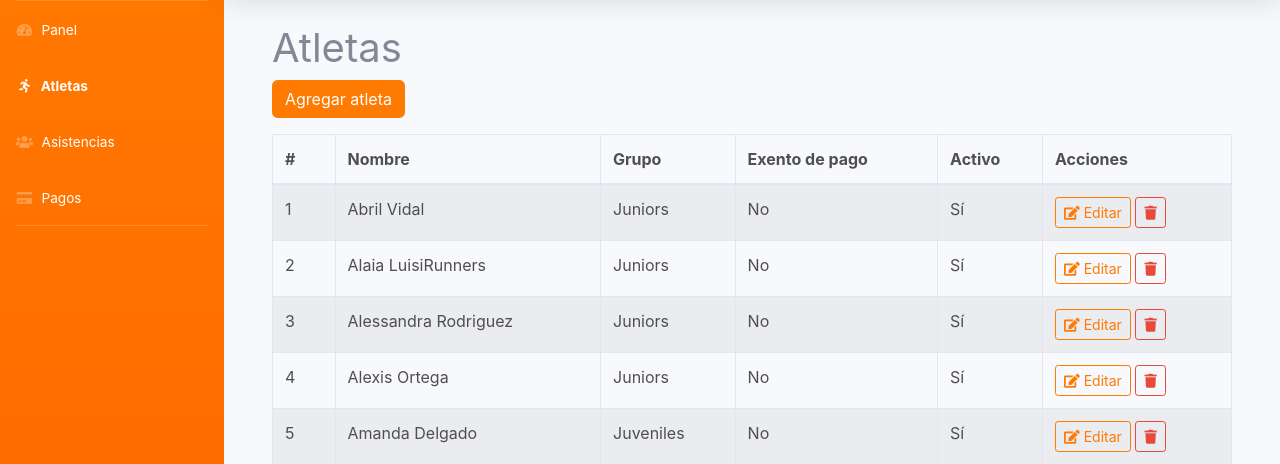
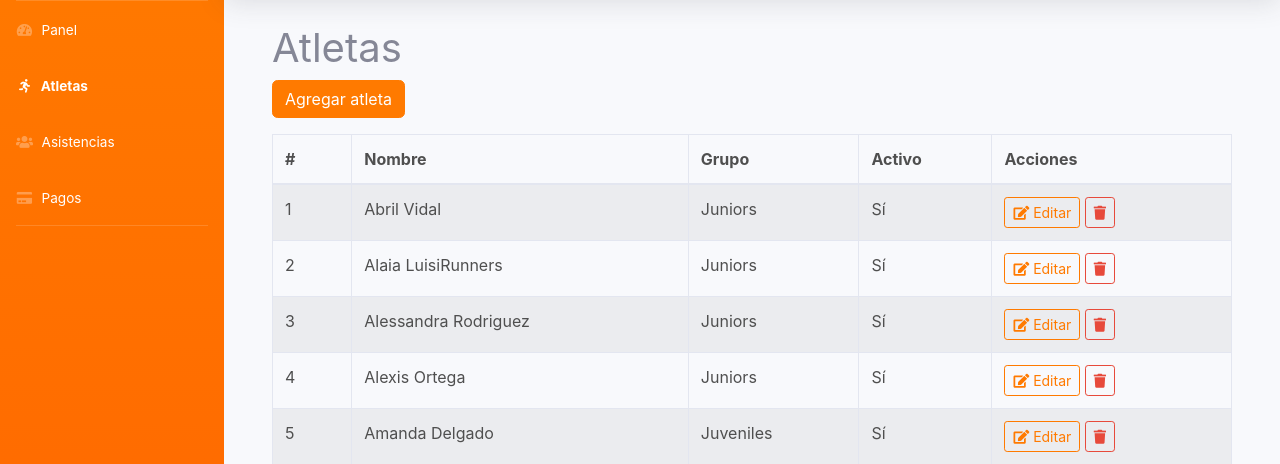
Before and after one commit to cgmark101/luisirunners, a Django app: page /gestion/pagos/atletas/ in a window 1280 px wide. Shown: the part 70-534 px from the top of the page. Run offline with Django 5.2, Linux system fonts and the light colour scheme; a user stored in the database is signed in; data comes from the database, SQL or seed files in the repository; some libraries are stand-ins or nearby versions.

Commit message:
Remove 'Exento de pago' column from athlete list and update related templates

```diff
--- a/gestion/templates/_atleta_row.html
+++ b/gestion/templates/_atleta_row.html
@@ -2,7 +2,6 @@
   <td>{{ index|default:1 }}</td>
   <td>{{ a.first_name }} {{ a.last_name }}</td>
   <td>{% if a.grupo %}{{ a.grupo.nombre }}{% else %}&mdash;{% endif %}</td>
-  <td>{% if a.exento_pago %}Sí{% else %}No{% endif %}</td>
   <td>{% if a.is_active %}Sí{% else %}No{% endif %}</td>
   <td>
     {% if request.user.is_staff %}
--- a/gestion/templates/atletas.html
+++ b/gestion/templates/atletas.html
@@ -48,7 +48,6 @@
           <th>#</th>
           <th>Nombre</th>
           <th>Grupo</th>
-          <th>Exento de pago</th>
           <th>Activo</th>
           <th>Acciones</th>
         </tr>
@@ -57,7 +56,7 @@
         {% for a in alumnos %}
           {% include '_atleta_row.html' with a=a index=forloop.counter0|add:alumnos.start_index %}
         {% empty %}
-          <tr><td colspan="6">No hay atletas registrados.</td></tr>
+          <tr><td colspan="5">No hay atletas registrados.</td></tr>
         {% endfor %}
       </tbody>
     </table>
```
